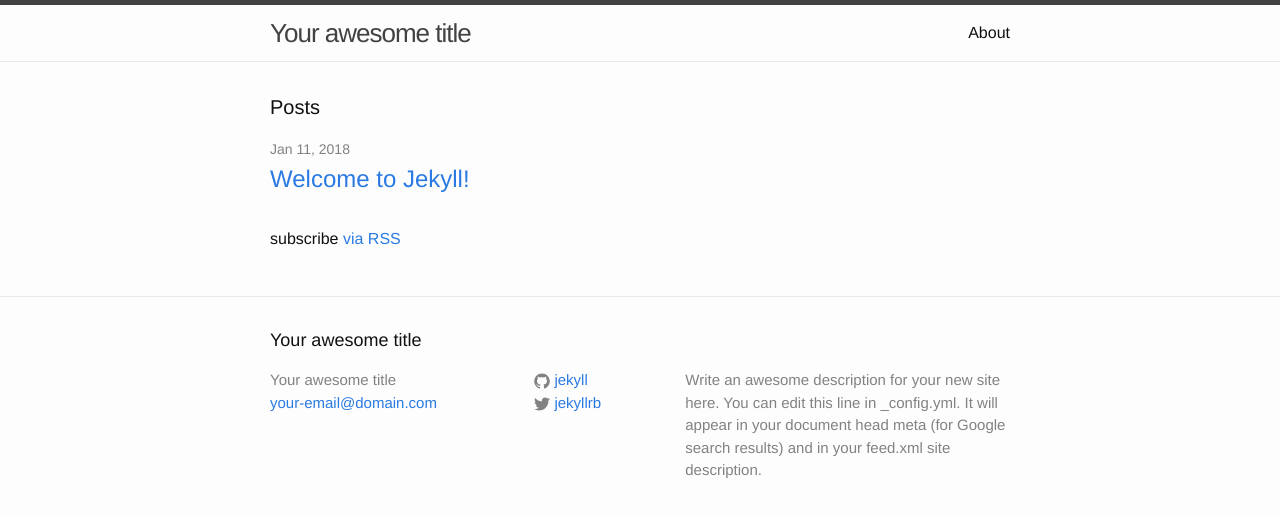
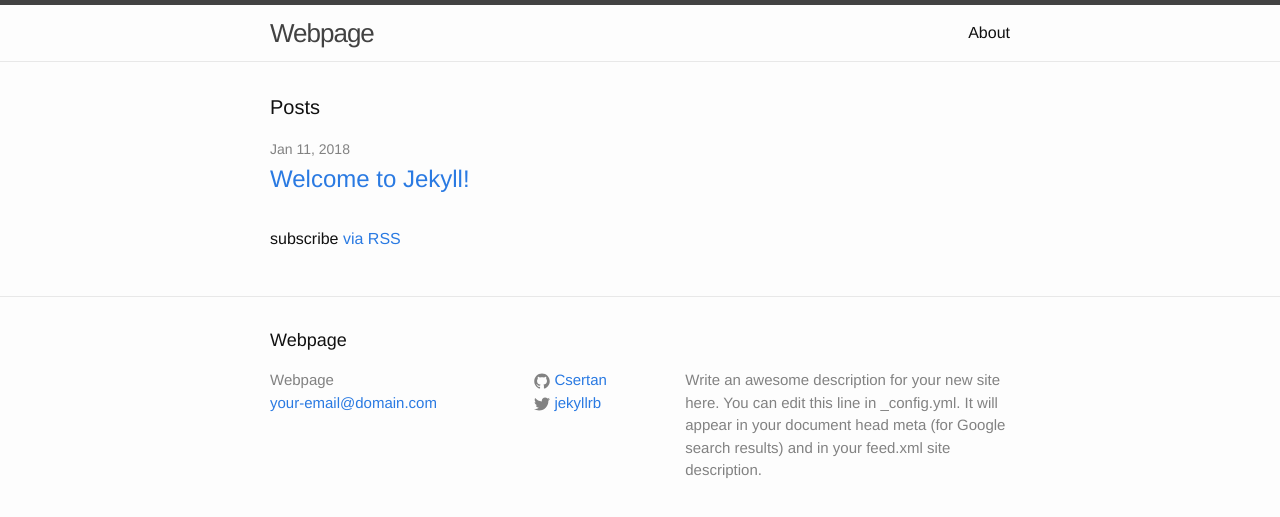
Before and after one commit to Csertan/Csertan.github.io, a Jekyll site: the page built from index.html, in a window 1280 px wide. Shown: the top 517 px of the page. Built offline with Jekyll 4.4.1, drawn with Linux system fonts in a browser that asks for light colours.

Commit message:
Update _config.yml

```diff
--- a/_config.yml
+++ b/_config.yml
@@ -6,7 +6,7 @@
 # 'jekyll serve'. If you change this file, please restart the server process.
 
 # Site settings
-title: Your awesome title
+title: Webpage
 email: your-email@domain.com
 description: > # this means to ignore newlines until "baseurl:"
   Write an awesome description for your new site here. You can edit this
@@ -15,7 +15,7 @@ description: > # this means to ignore newlines until "baseurl:"
 baseurl: "" # the subpath of your site, e.g. /blog
 url: "http://yourdomain.com" # the base hostname & protocol for your site
 twitter_username: jekyllrb
-github_username:  jekyll
+github_username:  Csertan
 
 # Build settings
 markdown: kramdown
```
